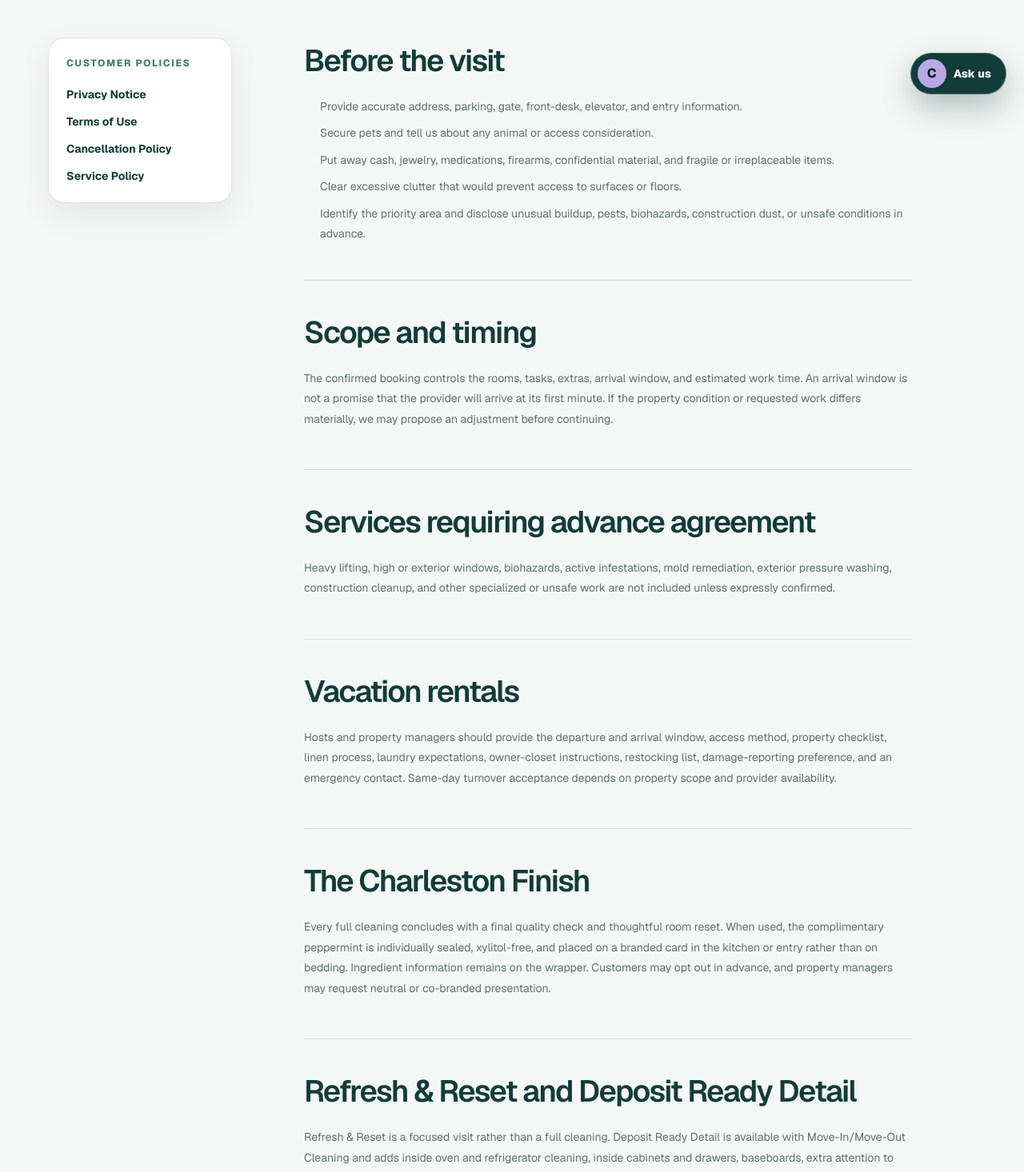
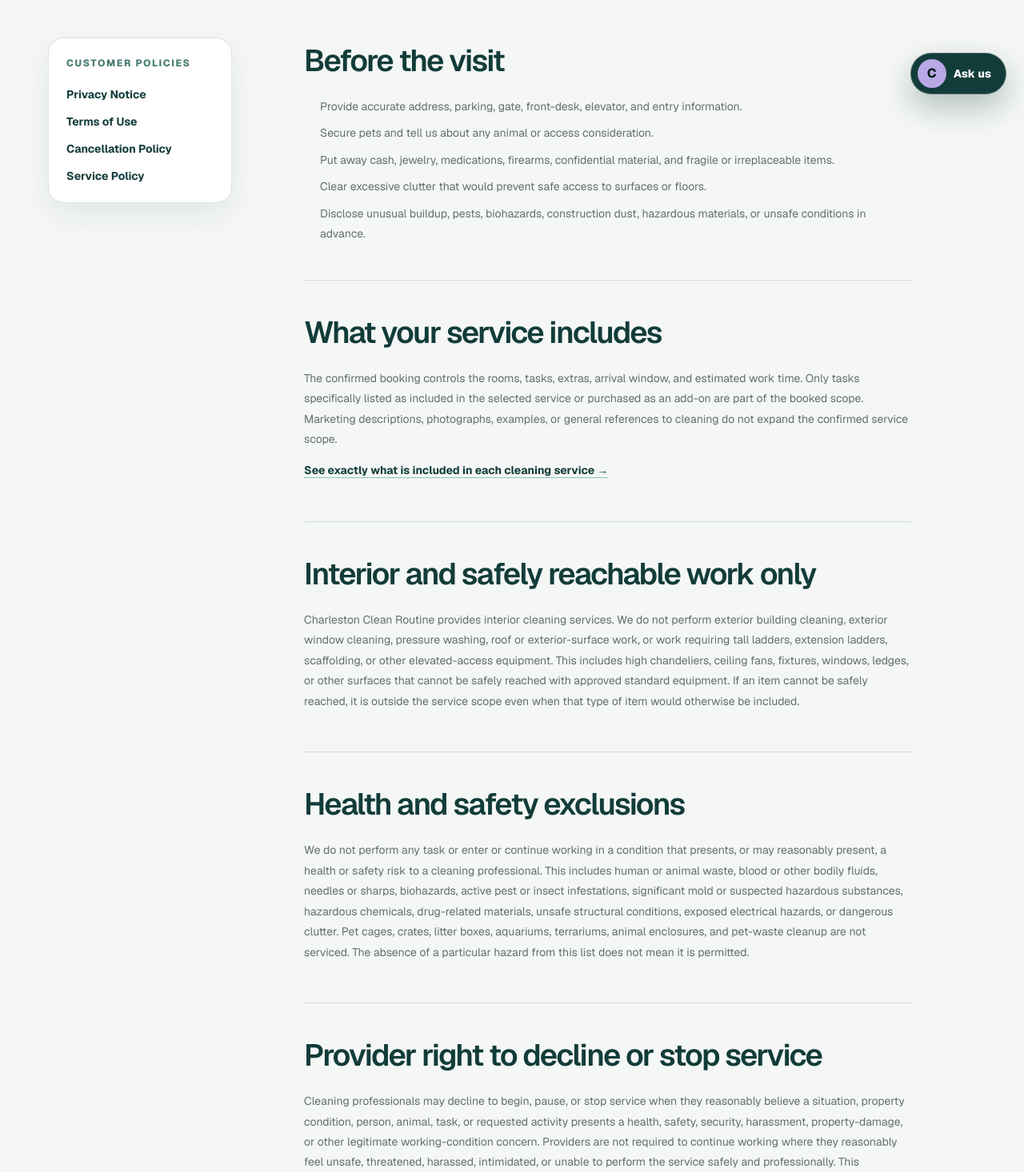
Before and after one commit to christophercompton843/charleston-clean-routine, a Next.js app: page /service-policy in a window 1280 px wide. Shown: the part 660-2126 px from the top of the page at 80% size. Built offline with nearby package versions, Linux system fonts and the light colour scheme.

Commit message:
Strengthen service scope and provider safety policy

```diff
--- a/app/service-policy/page.tsx
+++ b/app/service-policy/page.tsx
@@ -8,45 +8,18 @@ export const metadata: Metadata = {
 
 export default function ServicePolicyPage() {
   return (
-    <PolicyShell
-      eyebrow="Service Policy"
-      title="A smoother clean begins before the door opens."
-      intro="These practical standards help customers, guests, properties, and cleaning professionals have a clear and safe experience."
-    >
-      <section>
-        <h2>Before the visit</h2>
-        <ul>
-          <li>Provide accurate address, parking, gate, front-desk, elevator, and entry information.</li>
-          <li>Secure pets and tell us about any animal or access consideration.</li>
-          <li>Put away cash, jewelry, medications, firearms, confidential material, and fragile or irreplaceable items.</li>
-          <li>Clear excessive clutter that would prevent access to surfaces or floors.</li>
-          <li>Identify the priority area and disclose unusual buildup, pests, biohazards, construction dust, or unsafe conditions in advance.</li>
-        </ul>
-      </section>
-      <section>
-        <h2>Scope and timing</h2>
-        <p>The confirmed booking controls the rooms, tasks, extras, arrival window, and estimated work time. An arrival window is not a promise that the provider will arrive at its first minute. If the property condition or requested work differs materially, we may propose an adjustment before continuing.</p>
-      </section>
-      <section>
-        <h2>Services requiring advance agreement</h2>
-        <p>Heavy lifting, high or exterior windows, biohazards, active infestations, mold remediation, exterior pressure washing, construction cleanup, and other specialized or unsafe work are not included unless expressly confirmed.</p>
-      </section>
-      <section>
-        <h2>Vacation rentals</h2>
-        <p>Hosts and property managers should provide the departure and arrival window, access method, property checklist, linen process, laundry expectations, owner-closet instructions, restocking list, damage-reporting preference, and an emergency contact. Same-day turnover acceptance depends on property scope and provider availability.</p>
-      </section>
-      <section>
-        <h2>The Charleston Finish</h2>
-        <p>Every full cleaning concludes with a final quality check and thoughtful room reset. When used, the complimentary peppermint is individually sealed, xylitol-free, and placed on a branded card in the kitchen or entry rather than on bedding. Ingredient information remains on the wrapper. Customers may opt out in advance, and property managers may request neutral or co-branded presentation.</p>
-      </section>
-      <section>
-        <h2>Refresh &amp; Reset and Deposit Ready Detail</h2>
-        <p>Refresh &amp; Reset is a focused visit rather than a full cleaning. Deposit Ready Detail is available with Move-In/Move-Out Cleaning and adds inside oven and refrigerator cleaning, inside cabinets and drawers, baseboards, extra attention to doors and trim, additional bathroom detailing, and accessible areas commonly reviewed during move-out inspections.</p>
-      </section>
-      <section>
-        <h2>After the visit</h2>
-        <p>Review the property promptly and report a concern with relevant photos or details. We will review the confirmed scope and, when appropriate, coordinate a corrective visit. Please do not arrange third-party correction before giving us a reasonable opportunity to assess the concern.</p>
-      </section>
+    <PolicyShell eyebrow="Service Policy" title="Clear expectations. Safer service. Better cleaning." intro="These standards define the service we provide, protect our customers and cleaning professionals, and help every visit stay focused on the work that was booked.">
+      <section><h2>Before the visit</h2><ul><li>Provide accurate address, parking, gate, front-desk, elevator, and entry information.</li><li>Secure pets and tell us about any animal or access consideration.</li><li>Put away cash, jewelry, medications, firearms, confidential material, and fragile or irreplaceable items.</li><li>Clear excessive clutter that would prevent safe access to surfaces or floors.</li><li>Disclose unusual buildup, pests, biohazards, construction dust, hazardous materials, or unsafe conditions in advance.</li></ul></section>
+      <section><h2>What your service includes</h2><p>The confirmed booking controls the rooms, tasks, extras, arrival window, and estimated work time. Only tasks specifically listed as included in the selected service or purchased as an add-on are part of the booked scope. Marketing descriptions, photographs, examples, or general references to cleaning do not expand the confirmed service scope.</p><p><a href="/whats-included">See exactly what is included in each cleaning service →</a></p></section>
+      <section><h2>Interior and safely reachable work only</h2><p>Charleston Clean Routine provides interior cleaning services. We do not perform exterior building cleaning, exterior window cleaning, pressure washing, roof or exterior-surface work, or work requiring tall ladders, extension ladders, scaffolding, or other elevated-access equipment. This includes high chandeliers, ceiling fans, fixtures, windows, ledges, or other surfaces that cannot be safely reached with approved standard equipment. If an item cannot be safely reached, it is outside the service scope even when that type of item would otherwise be included.</p></section>
+      <section><h2>Health and safety exclusions</h2><p>We do not perform any task or enter or continue working in a condition that presents, or may reasonably present, a health or safety risk to a cleaning professional. This includes human or animal waste, blood or other bodily fluids, needles or sharps, biohazards, active pest or insect infestations, significant mold or suspected hazardous substances, hazardous chemicals, drug-related materials, unsafe structural conditions, exposed electrical hazards, or dangerous clutter. Pet cages, crates, litter boxes, aquariums, terrariums, animal enclosures, and pet-waste cleanup are not serviced. The absence of a particular hazard from this list does not mean it is permitted.</p></section>
+      <section><h2>Provider right to decline or stop service</h2><p>Cleaning professionals may decline to begin, pause, or stop service when they reasonably believe a situation, property condition, person, animal, task, or requested activity presents a health, safety, security, harassment, property-damage, or other legitimate working-condition concern. Providers are not required to continue working where they reasonably feel unsafe, threatened, harassed, intimidated, or unable to perform the service safely and professionally. This discretion may not be exercised for unlawful discriminatory reasons.</p></section>
+      <section><h2>No caregiving or supervision</h2><p>Cleaning professionals are assigned to clean and must be able to focus on the confirmed work within the scheduled service period. At no time may a child, dependent adult, elderly person requiring care or supervision, or animal be left in the care, custody, or supervision of a Charleston Clean Routine cleaning professional. Providers are not babysitters, caregivers, companions, pet sitters, or responsible supervisors and may not be assigned unrelated personal or household duties while providing cleaning service.</p></section>
+      <section><h2>Changes or additional services after arrival</h2><p>We understand that life happens and additional needs sometimes arise. We will make every reasonable effort to accommodate changes when we can, but same-day additions cannot be guaranteed.</p><p>Cleaning professionals do not quote prices, provide estimates, negotiate charges, collect payment, authorize discounts, or independently approve paid additions or extensions of service. Requests to add a task, room, service, or additional cleaning time after arrival must be made through the Charleston Clean Routine client app, client portal, or by calling us directly. Charleston Clean Routine will review the request, confirm any price adjustment, and determine whether it can be accommodated without compromising safety, service quality, the current appointment, or later client commitments.</p><p>If an additional request cannot be completed during the current visit, we will work with the customer to identify another appropriate solution or schedule it for another time. Tips are welcome when permitted by the platform, but a tip may never be exchanged for work outside the confirmed service scope.</p></section>
+      <section><h2>Vacation rentals</h2><p>Hosts and property managers should provide the departure and arrival window, access method, property checklist, linen process, laundry expectations, owner-closet instructions, restocking list, damage-reporting preference, and an emergency contact. Same-day turnover acceptance depends on property scope and provider availability.</p></section>
+      <section><h2>The Charleston Finish</h2><p>Every full cleaning concludes with a final quality check and thoughtful room reset. When used, the complimentary peppermint is individually sealed, xylitol-free, and placed on a branded card in the kitchen or entry rather than on bedding. Ingredient information remains on the wrapper. Customers may opt out in advance, and property managers may request neutral or co-branded presentation.</p></section>
+      <section><h2>Refresh &amp; Reset and Deposit Ready Detail</h2><p>Refresh &amp; Reset is a focused visit rather than a full cleaning. Deposit Ready Detail is available with Move-In/Move-Out Cleaning and adds inside oven and refrigerator cleaning, inside cabinets and drawers, baseboards, extra attention to doors and trim, additional bathroom detailing, and accessible areas commonly reviewed during move-out inspections.</p></section>
+      <section><h2>After the visit</h2><p>Review the property promptly and report a concern with relevant photos or details. We will review the confirmed scope and, when appropriate, coordinate a corrective visit. Please do not arrange third-party correction before giving us a reasonable opportunity to assess the concern.</p></section>
     </PolicyShell>
   );
 }
```
